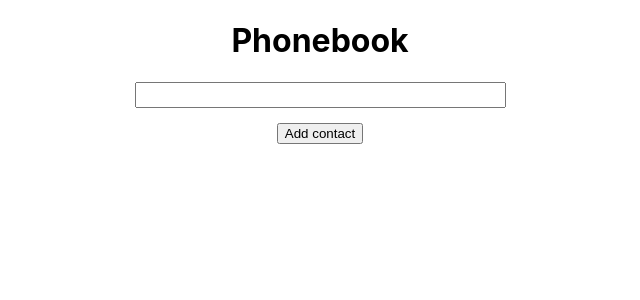
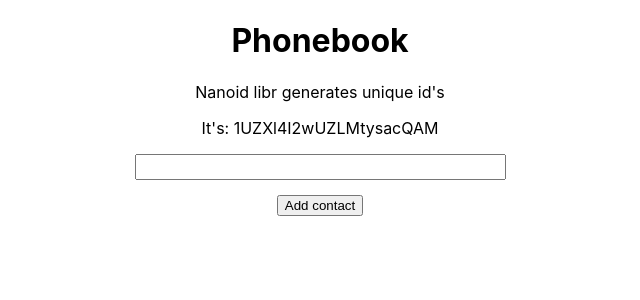
Before and after one commit to vladisulian/goit-react-hw-02-phonebook, a React (Create React App) app: page / in a window 1280 px wide. Shown: the top 300 px of the page, without its empty margins (320-960 px from the left). Built offline with nearby package versions, Linux system fonts and the light colour scheme.

Commit message:
Update App.jsx

```diff
--- a/src/components/App.jsx
+++ b/src/components/App.jsx
@@ -5,7 +5,7 @@ import { nanoid } from 'nanoid';
 export const App = () => {
   return <Contacts />;
 };
-console.log(nanoid());
+console.log();
 
 class Contacts extends Component {
   state = {
@@ -17,6 +17,8 @@ class Contacts extends Component {
     return (
       <div className="Phonebook-container">
         <h1 className="Phonebook__title">Phonebook</h1>
+        <p>Nanoid libr generates unique id's</p>
+        <p>It's: {nanoid()}</p>
         <div className="Phonebook__form-container">
           <input
             type="text"
```
